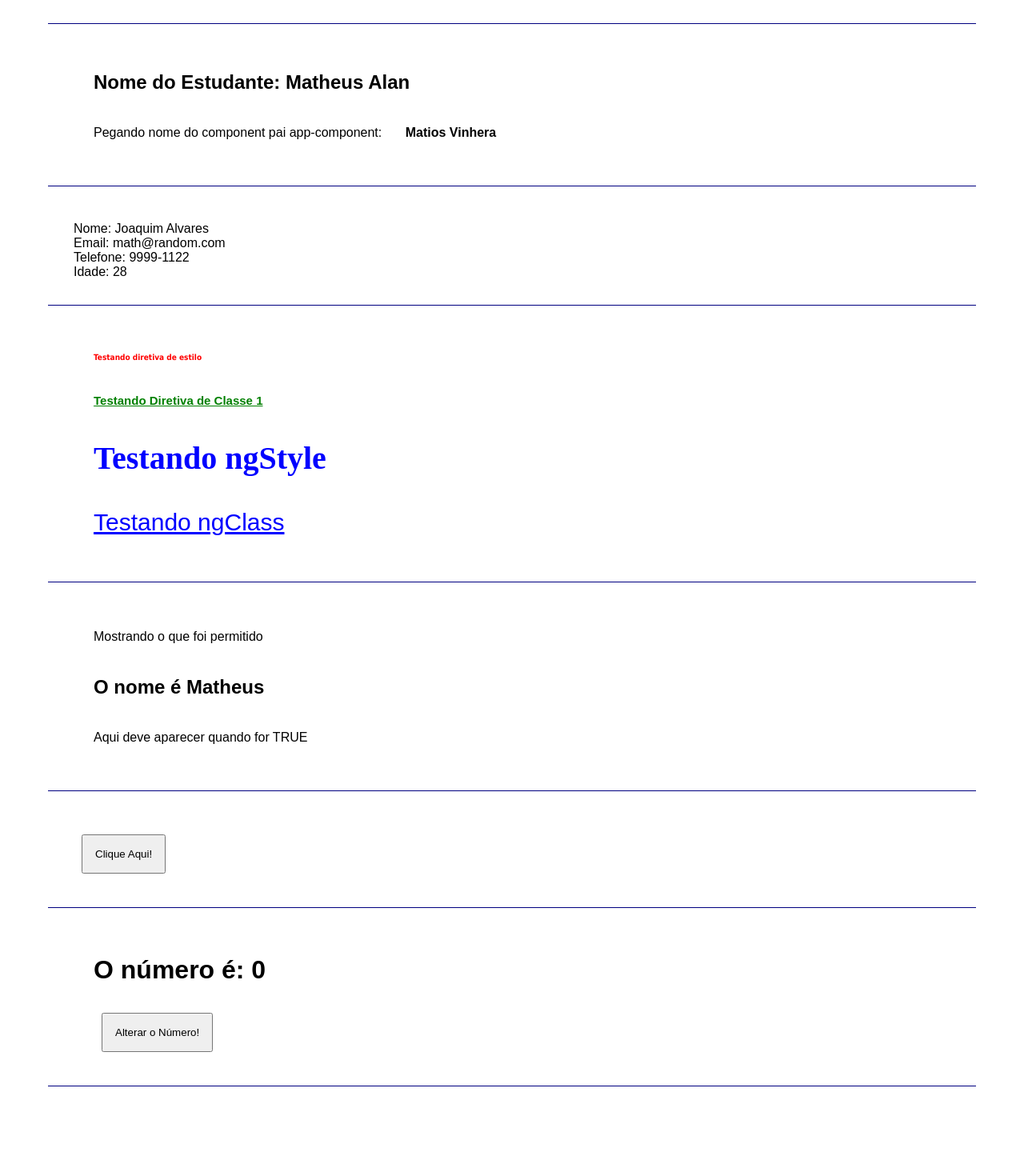
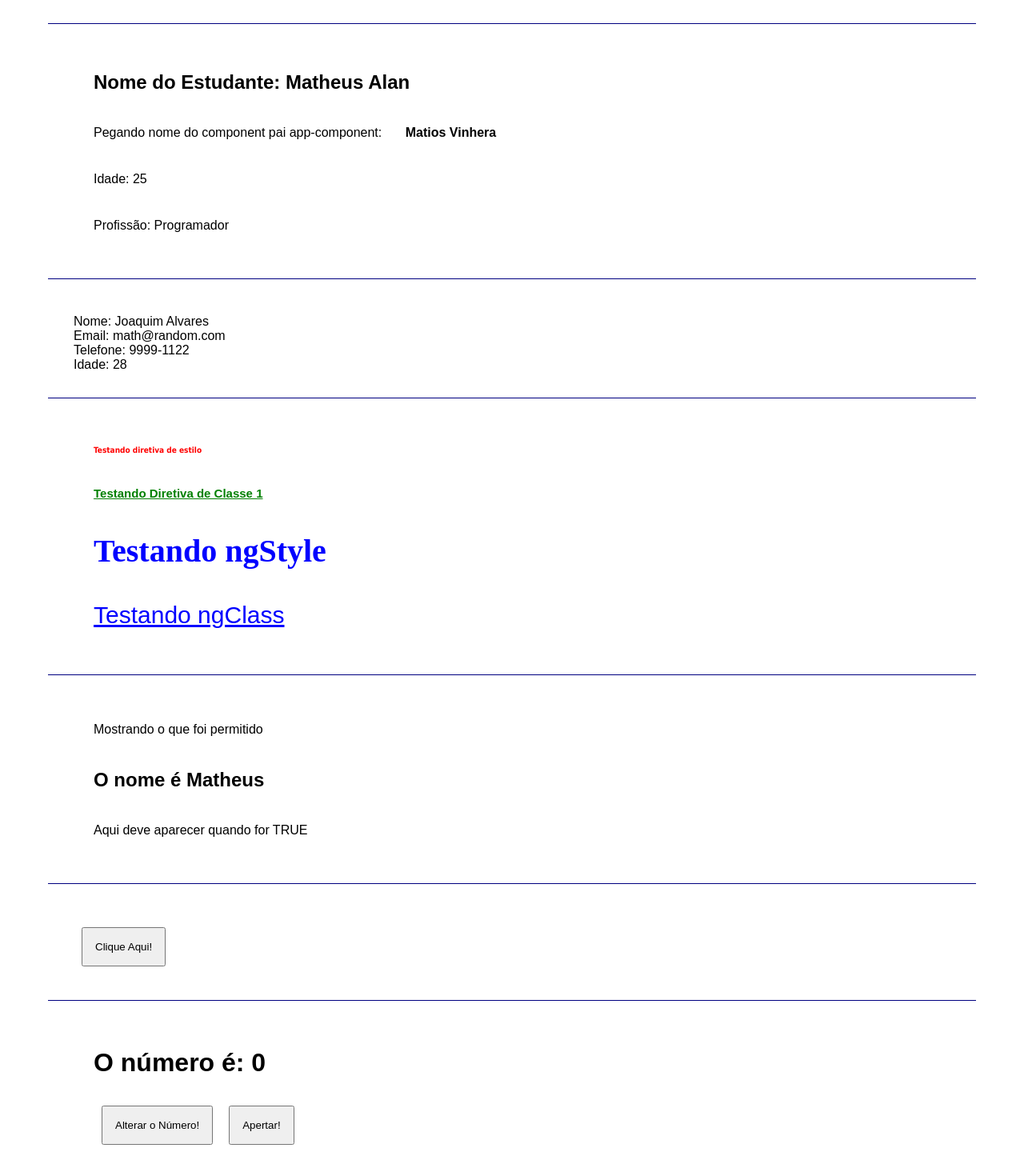
Before and after one commit to matheualan/estudos-api, an Angular app in the folder angular/curso-angular-math-battisti/: page / in a window 1280 px wide. Shown: the part 560-2030 px from the top of the page at 80% size. Built offline with nearby package versions, Linux system fonts and the light colour scheme.

Commit message:
Aula 11 Curso Angular 13 Matheus Battisti

```diff
--- a/angular/curso-angular-math-battisti/src/app/app.component.html
+++ b/angular/curso-angular-math-battisti/src/app/app.component.html
@@ -1,17 +1,27 @@
 <app-primeiro-comp [objective]="objetivoFinal"></app-primeiro-comp>
 
-<app-component-test1 [firstName]="primeiroNome" [lastName]="ultimoNome"></app-component-test1>
+<!-- Aula 06 -->
+<app-component-test1 [firstName]="primeiroNome"
+[lastName]="ultimoNome"
+[age]="idade"
+[job]="job">
+</app-component-test1>
 
+<!-- Aula 07 -->
 <app-parent-data [firstName]="firstName"
   [lastName]="lastName"
   [data]="userObject"
   [idade]="age">
 </app-parent-data>
 
+<!-- Aula 08 -->
 <app-diretivas></app-diretivas>
 
+<!-- AUla 09 -->
 <app-if-render></app-if-render>
 
+<!-- Aula 10 -->
 <app-events></app-events>
 
+<!-- Aula 11 -->
 <app-emitter></app-emitter>
--- a/angular/curso-angular-math-battisti/src/app/app.component.ts
+++ b/angular/curso-angular-math-battisti/src/app/app.component.ts
@@ -7,14 +7,18 @@ import { Component } from '@angular/core';
 })
 export class AppComponent {
 
-  // dados primeiro-comp
+  // primeiro-comp
   objetivoFinal: string = "Concluir este curso de Angular e me tornar fullstack!";
-  // dados primeiro-comp
+  // primeiro-comp
 
+  // component-test1
   primeiroNome: string = 'Matios';
   ultimoNome: string = 'Vinhera';
+  idade: number = 25;
+  job: string = 'Programador';
+  // component-test1
 
-  // dados parent-data
+  // parent-data
   firstName: string = "Joaquim";
   lastName: string = "Alvares";
   age: number = 28;
@@ -23,7 +27,7 @@ export class AppComponent {
     email: 'math@random.com',
     cell: '9999-1122'
   }
-  // dados parent-data
+  // parent-data
 
   title = 'curso-angular-math-battisti';
 }
--- a/angular/curso-angular-math-battisti/src/app/components/6.1emitter/emitter.component.ts
+++ b/angular/curso-angular-math-battisti/src/app/components/6.1emitter/emitter.component.ts
@@ -9,7 +9,7 @@ export class EmitterComponent {
 
   myNumber: number = 0;
 
-  onChangeNumber() {
+  onChangeNumber(): void {
     console.log('Função onChangeNumber deu certo!!!');
     this.myNumber = Math.floor(Math.random() * 10);
   }
--- a/angular/curso-angular-math-battisti/src/app/components/6.2change-number/change-number.component.html
+++ b/angular/curso-angular-math-battisti/src/app/components/6.2change-number/change-number.component.html
@@ -1 +1,2 @@
 <button (click)="handleClick()">Alterar o Número!</button>
+<button (click)="clicarBotao()">Apertar!</button>
--- a/angular/curso-angular-math-battisti/src/app/components/6.2change-number/change-number.component.ts
+++ b/angular/curso-angular-math-battisti/src/app/components/6.2change-number/change-number.component.ts
@@ -1,21 +1,21 @@
-import { Component, OnInit, Output, EventEmitter } from '@angular/core';
+import { Component, Output, EventEmitter } from '@angular/core';
 
 @Component({
   selector: 'app-change-number',
   templateUrl: './change-number.component.html',
   styleUrls: ['./change-number.component.css']
 })
-export class ChangeNumberComponent implements OnInit {
+export class ChangeNumberComponent {
 
 @Output() changeNumber: EventEmitter<any> = new EventEmitter();
-
-constructor() {}
-
-ngOnInit(): void {}
 
   handleClick() {
     // console.log("Mudou o número");
     this.changeNumber.emit();
   }
 
+  clicarBotao(): void {
+    this.changeNumber.emit();
+  }
+
 }
--- a/angular/curso-angular-math-battisti/src/app/components/component-test1/component-test1.component.html
+++ b/angular/curso-angular-math-battisti/src/app/components/component-test1/component-test1.component.html
@@ -1,4 +1,6 @@
 <div class="div1">
     <h2>Nome do Estudante: {{ nome }}</h2>
     <p>Pegando nome do component pai app-component: <strong>{{ firstName }} {{ lastName }}</strong> </p>
+    <p>Idade: {{ age }}</p>
+    <p>Profissão: {{ job }}</p>
 </div>
--- a/angular/curso-angular-math-battisti/src/app/components/component-test1/component-test1.component.ts
+++ b/angular/curso-angular-math-battisti/src/app/components/component-test1/component-test1.component.ts
@@ -11,5 +11,7 @@ export class ComponentTest1Component {
 
   @Input() firstName: string = '';
   @Input() lastName!: string;
+  @Input() age!: number;
+  @Input() job!: string;
 
 }
```
